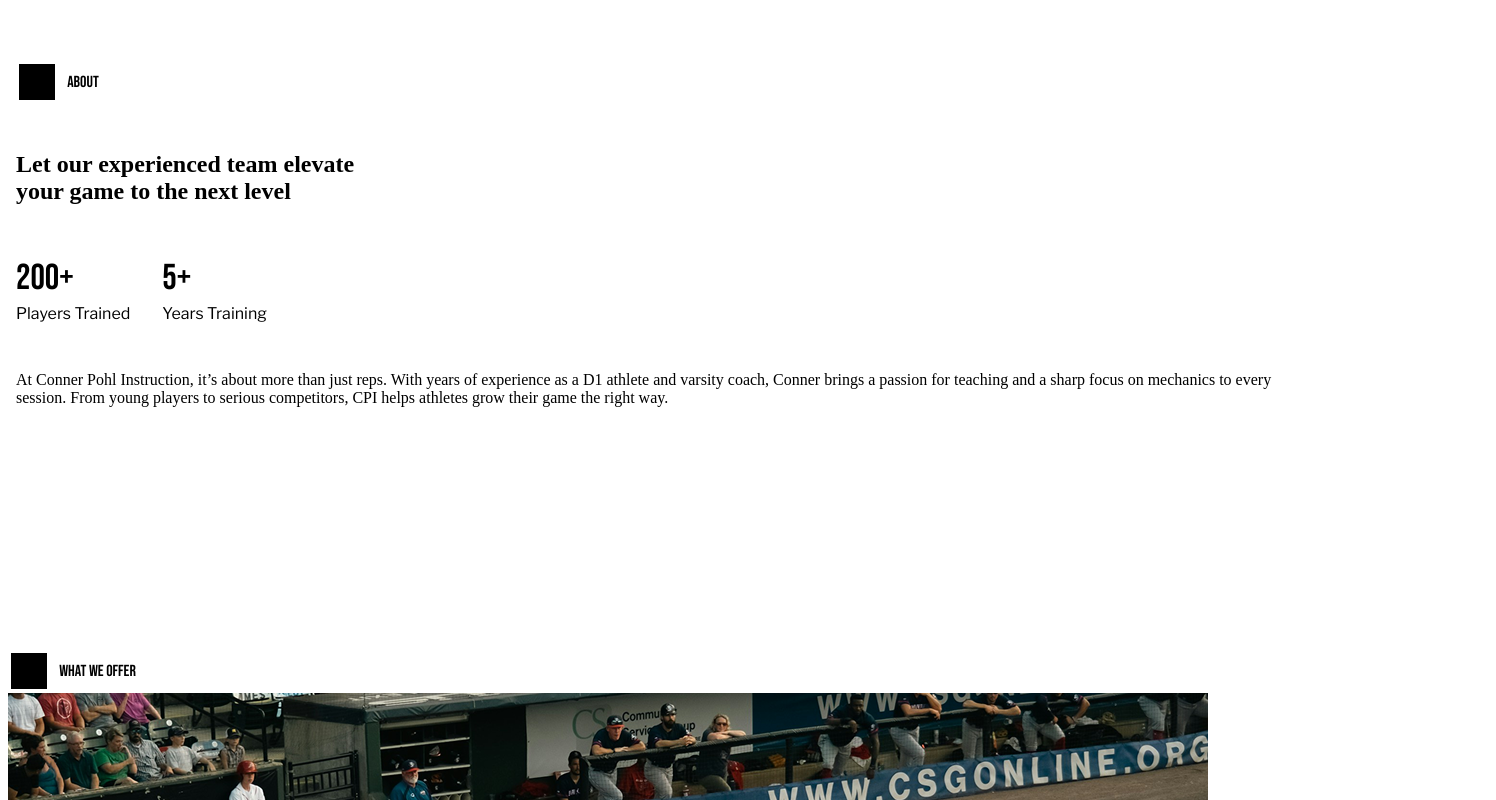
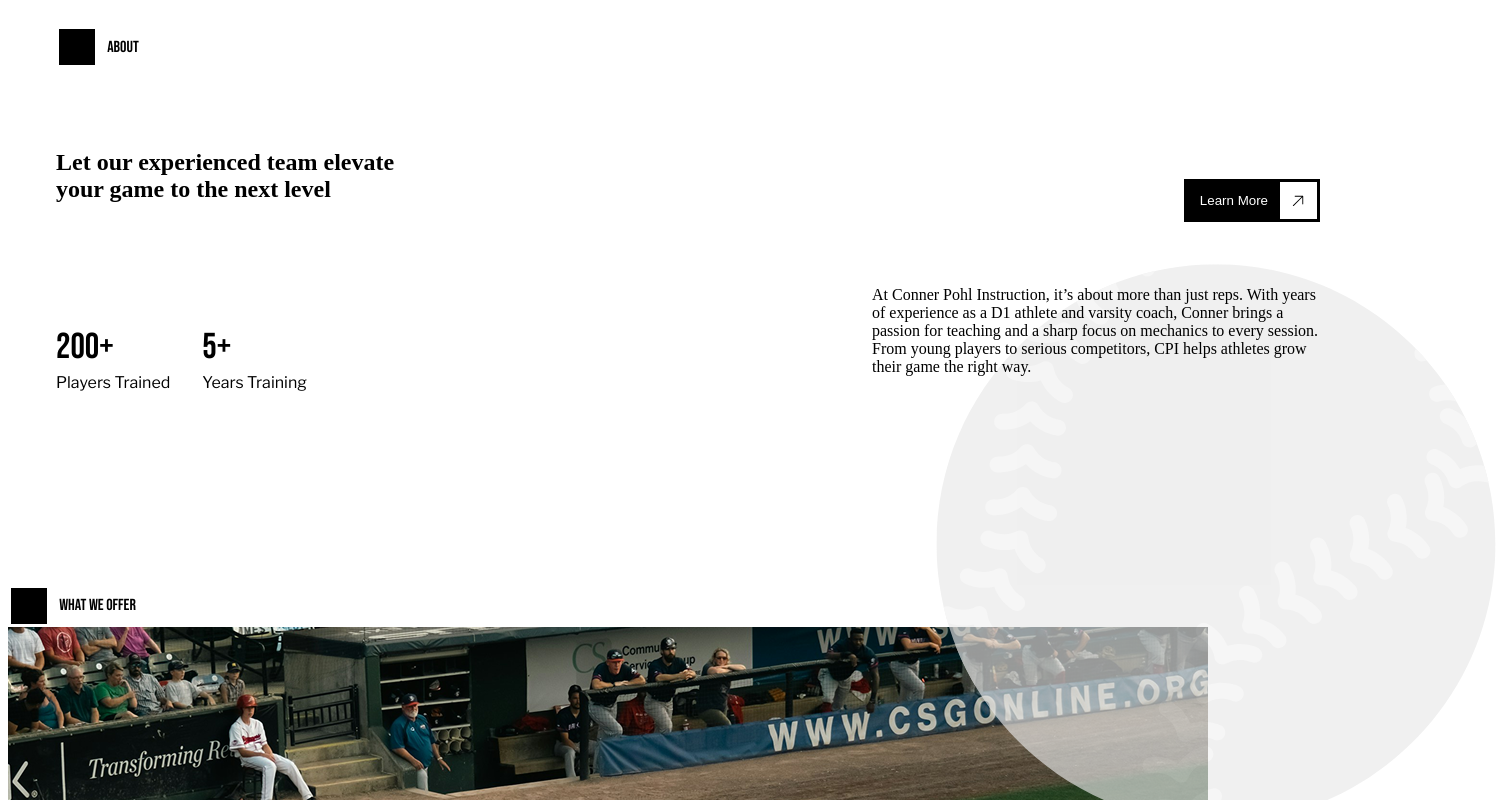
Before and after one commit to HaydenWestfall/conner-pohl-instruction, a React (Vite) app: page / in a window 1280 px wide. Shown: the part 940-1740 px from the top of the page, 1496 px wide, since content can reach past the window. Built offline with nearby package versions, Linux system fonts and the light colour scheme; the HTML template or start-up script is replaced by a standard one.

Commit message:
Adds desktop about section to main page

```diff
--- a/src/components/cpiButton/CpiButton.scss
+++ b/src/components/cpiButton/CpiButton.scss
@@ -9,6 +9,7 @@
   align-items: center;
   cursor: pointer;
   width: fit-content;
+  height: fit-content;
 
   #button-label {
     font-family: "Libre Franklin" sans-serif;
--- a/src/index.scss
+++ b/src/index.scss
@@ -60,8 +60,8 @@ h1 {
 
 h2 {
   font-family: "Bebas Neue";
-  font-size: var(--text-size-large-3);
-  line-height: 2rem;
+  font-size: var(--text-size-extra-large);
+  line-height: 3.25rem;
   font-weight: 500;
   margin: 0;
 }
@@ -141,6 +141,14 @@ p {
     line-height: 3.75rem;
   }
 
+  h2 {
+    font-family: "Bebas Neue";
+    font-size: var(--text-size-large-3);
+    line-height: 2rem;
+    font-weight: 500;
+    margin: 0;
+  }
+
   .route-wrapper {
     padding: 0rem;
 
--- a/src/pages/Home/components/About/About.scss
+++ b/src/pages/Home/components/About/About.scss
@@ -1,15 +1,32 @@
-.about-wrapper {
-  height: 100vh;
+.about-section {
+  position: relative;
   width: 100%;
   display: flex;
   flex-direction: column;
   justify-content: center;
-  gap: 2rem;
-  padding: 0.5rem;
+  gap: 4rem;
+  padding: 12rem 3rem;
+
+  .about-wrapper {
+    display: flex;
+    flex-direction: column;
+    gap: 3rem;
+    z-index: 1;
+
+    .about-header {
+      display: flex;
+      justify-content: space-between;
+      align-items: flex-end;
 
       h2 {
         margin-top: 1rem;
       }
+    }
+
+    .footer {
+      display: flex;
+      justify-content: space-between;
+      align-items: flex-end;
 
       .stat-section {
         display: flex;
@@ -32,7 +49,24 @@
           }
         }
       }
+
+      p {
+        max-width: 28rem;
+        font-weight: 300;
       }
+    }
+  }
+
+  .baseball-accent {
+    position: absolute;
+    bottom: -15rem;
+    right: -8rem;
+    height: 35rem;
+    width: 35rem;
+    z-index: 0;
+  }
+}
+
 @media only screen and (max-width: 768px) {
   .about-wrapper {
     height: 100vh;
--- a/src/pages/Home/components/About/About.tsx
+++ b/src/pages/Home/components/About/About.tsx
@@ -1,17 +1,23 @@
 import "./About.scss";
 import { CpiTag } from "../../../../components/cpiTag/CpiTag";
+import CpiButton from "../../../../components/cpiButton/CpiButton";
+import BaseballAccent from "../../../../assets/icons/baseball_accent.svg?react";
 
 export const About = () => {
   return (
     <>
+      <div className="about-section">
+        <CpiTag index="01" label="ABOUT" />
         <div className="about-wrapper">
-        <CpiTag index="01" label="ABOUT" />
-
+          <div className="about-header">
             <h2>
               Let our experienced team elevate
               <br /> your game to the next level
             </h2>
+            <CpiButton label="Learn More" onClick={() => window.alert("Test")} className="cpi-button dark" />
+          </div>
 
+          <div className="footer">
             <div className="stat-section">
               <div className="stat-wrapper">
                 <span className="stat">200+</span>
@@ -29,6 +35,10 @@ export const About = () => {
               young players to serious competitors, CPI helps athletes grow their game the right way.
             </p>
           </div>
+        </div>
+
+        <BaseballAccent className="baseball-accent" />
+      </div>
     </>
   );
 };
```
Lines whose indentation alone changed are shown as unchanged.
